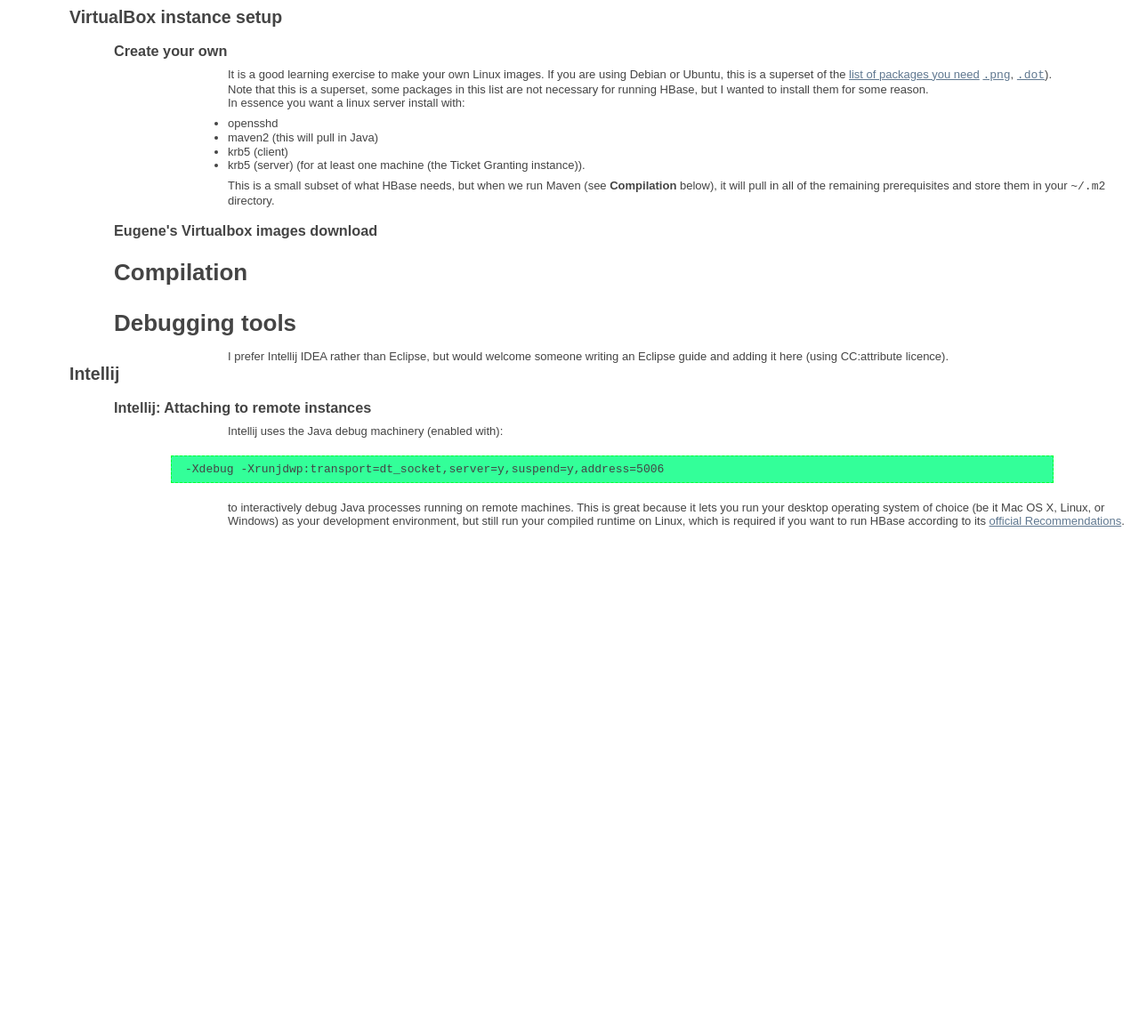
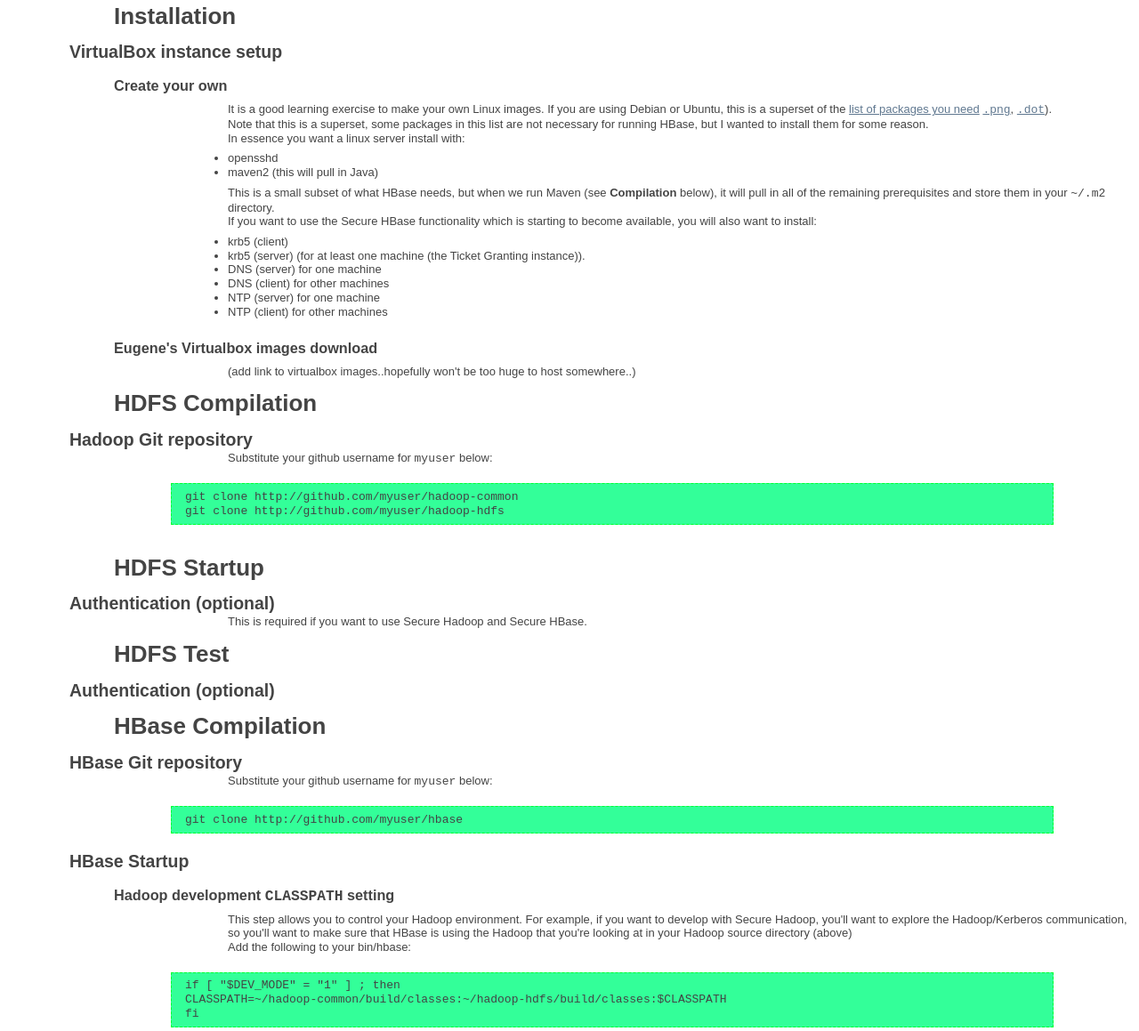
Before and after one commit to ekoontz/hbase-developer-s-guide, a plain HTML site: page index.html in a window 1280 px wide. Shown: the part 315-1474 px from the top of the page at 89% size. Before the commit the page ends 909 px from the top, so only its background shows below. Drawn offline with Linux system fonts and the light colour scheme.

```diff
--- a/index.html
+++ b/index.html
@@ -6,7 +6,7 @@
 
     <!-- For the less-enabled mobile browsers like Opera Mini -->
     <link rel="stylesheet" media="handheld" href="css/handheld.css?v=1">
-
+    <title>HBase Dev Guide</title>
   </head>
   <body>
     <h1>HBase Dev Guide</h1>
@@ -14,7 +14,7 @@
     <h1>Introduction</h1>
     <p>
     </p>
-    <h1>Outline of guide</h1>
+    <h1>HBase Dev Guide</h1>
       <h2>Installation</h2>
         <h3>VirtualBox instance setup</h3>
           <h4>Create your own</h4>
@@ -34,18 +34,83 @@
 	      <ul>
 		<li>opensshd</li>
 		<li>maven2 (this will pull in Java)</li>
-		<li>krb5 (client)</li>
-		<li>krb5 (server) (for at least one machine
-		(the Ticket Granting instance)).</li>
 	      </ul>
 	    </p>
 	    <p>This is a small subset of what HBase needs, but when we
 	    run Maven (see <b>Compilation</b> below), it will pull in
 	    all of the remaining prerequisites and store them in
 	    your <code>~/.m2</code> directory.
-	  </p>
+	    </p>
+
+	    <p>If you want to use the Secure HBase functionality
+	    which is starting to become available, you will also want
+	    to install:
+	      <ul>
+		<li>krb5 (client)</li>
+		<li>krb5 (server) (for at least one machine
+		(the Ticket Granting instance)).</li>
+		<li>DNS (server) for one machine</li>
+		<li>DNS (client) for other machines</li>
+		<li>NTP (server) for one machine</li>
+		<li>NTP (client) for other machines</li>
+	      </ul>
+
           <h4>Eugene's Virtualbox images download</h4>
-      <h2>Compilation</h2>
+
+	  <p>(add link to virtualbox images..hopefully won't be too
+	  huge to host somewhere..)</p>
+
+      <h2>HDFS Compilation</h2>
+
+      <h3>Hadoop Git repository</h3>
+
+      <p>Substitute your github username for <code>myuser</code> below:</p>
+
+      <pre class="block">
+	git clone http://github.com/myuser/hadoop-common
+	git clone http://github.com/myuser/hadoop-hdfs
+      </pre>
+
+      <h2>HDFS Startup</h2>
+
+      <h3>Authentication (optional)</h3>
+
+      <p>This is required if you want to use Secure Hadoop and Secure HBase.</p>
+
+      <h2>HDFS Test</h2>
+
+      <h3>Authentication (optional)</h3>
+
+      <h2>HBase Compilation</h2>
+
+      <h3>HBase Git repository</h3>
+
+      <p>
+      Substitute your github username for <code>myuser</code> below:
+      </p>
+
+      <pre class="block">
+	git clone http://github.com/myuser/hbase
+      </pre>
+
+      <h3>HBase Startup</h3>
+
+      <h4>Hadoop development <code>CLASSPATH</code> setting</h4>
+
+      <p>This step allows you to control your Hadoop environment. For
+      example, if you want to develop with Secure Hadoop, you'll want
+      to explore the Hadoop/Kerberos communication, so you'll want to
+      make sure that HBase is using the Hadoop that you're looking at
+      in your Hadoop source directory (above)</p>
+
+      <p>Add the following to your bin/hbase:</p>
+
+      <pre class="block">
+	if [ "$DEV_MODE" = "1" ] ; then
+            CLASSPATH=~/hadoop-common/build/classes:~/hadoop-hdfs/build/classes:$CLASSPATH
+	fi
+      </pre>
+
       <h2>Debugging tools</h2>
     <p>
       I prefer Intellij IDEA rather than Eclipse, but would welcome
```
